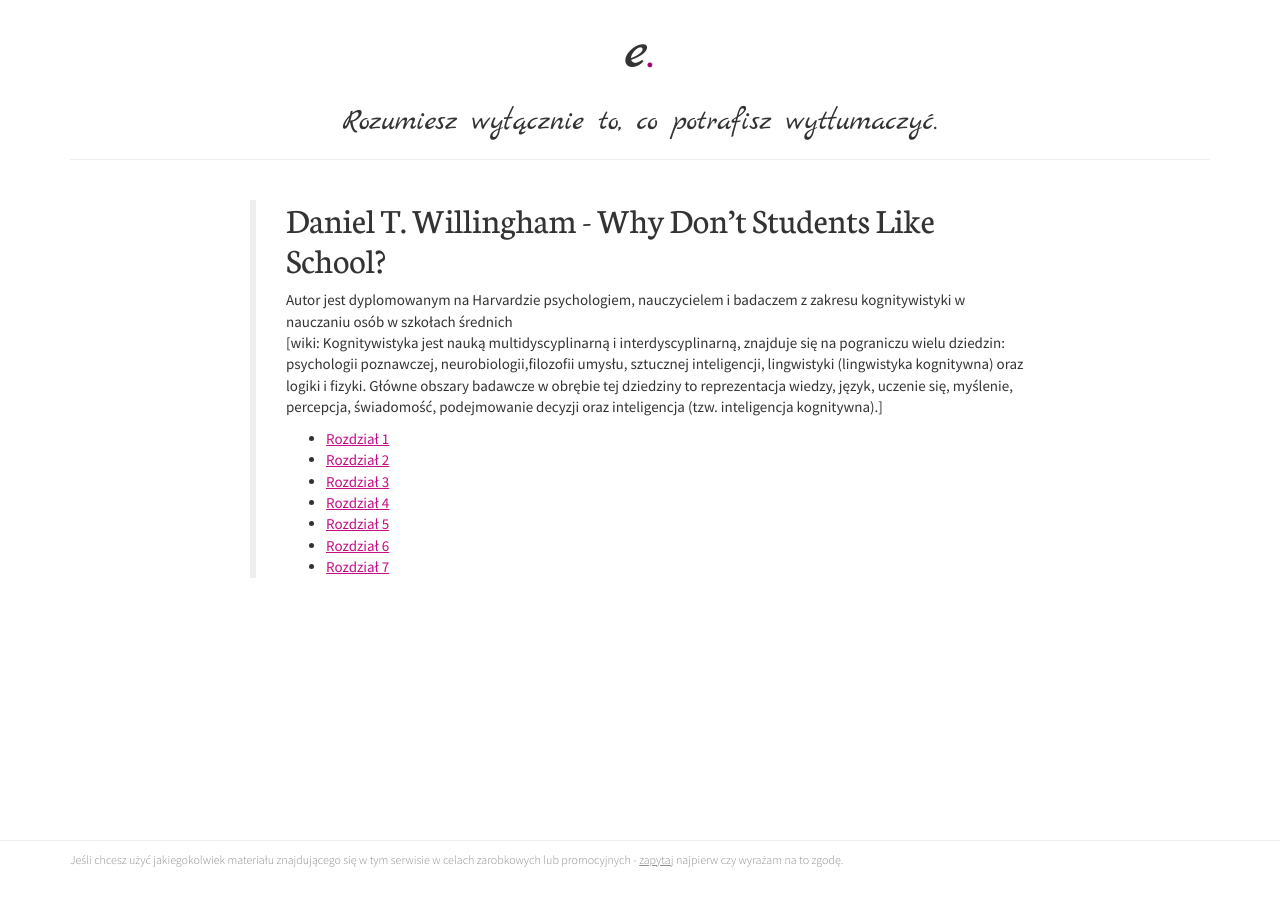
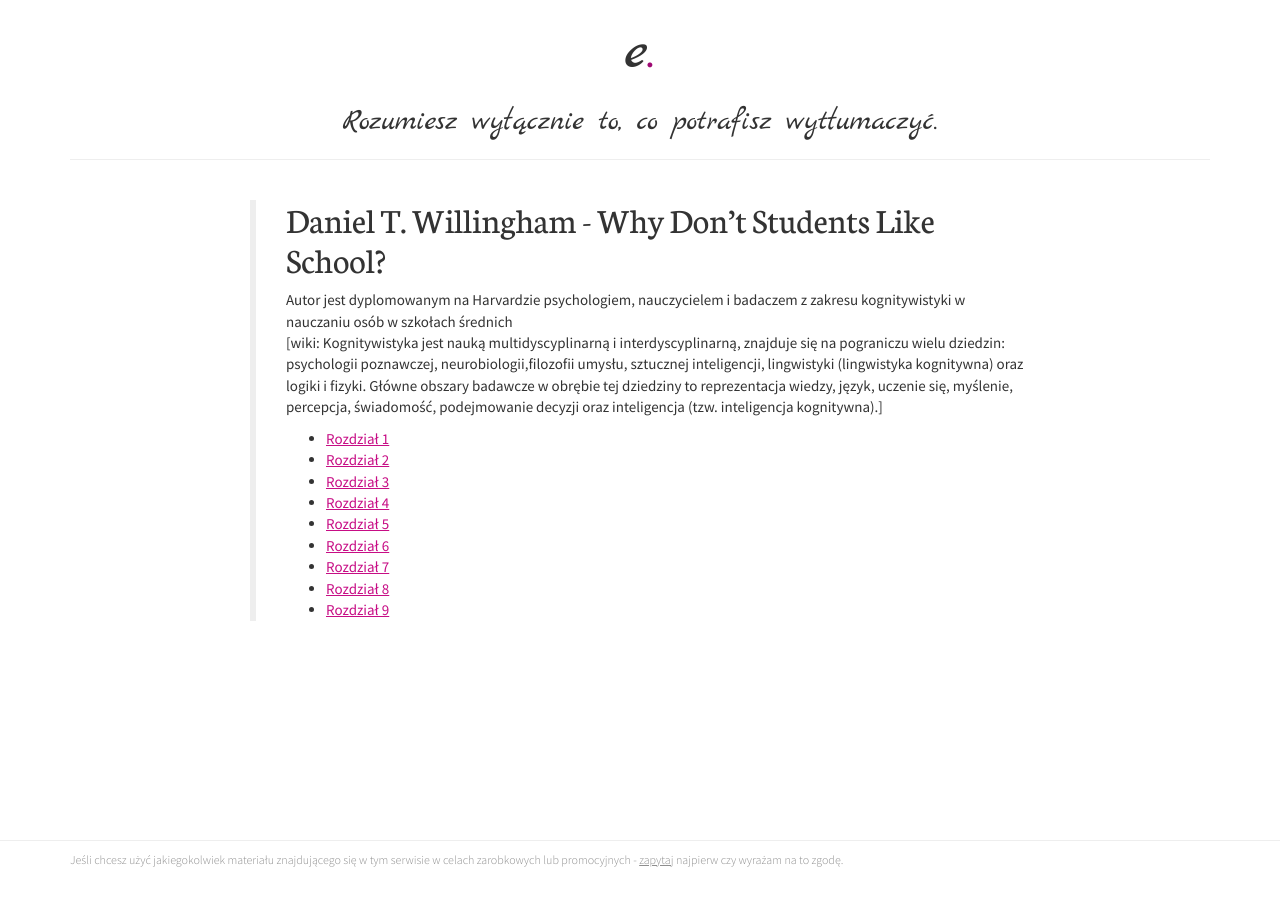
Before and after one commit to esencje/esencje.github.io, a Jekyll site: the page built from notatki-z-ksiazek/why-dont-students-like-school/why-dont-students-like-school.md, in a window 1280 px wide. Built offline with Jekyll 4.4.1, drawn with Linux system fonts in a browser that asks for light colours.

Commit message:
Update why-dont-students-like-school.md

```diff
--- a/notatki-z-ksiazek/why-dont-students-like-school/why-dont-students-like-school.md
+++ b/notatki-z-ksiazek/why-dont-students-like-school/why-dont-students-like-school.md
@@ -30,4 +30,10 @@
   <li>
     <a href="/notatki-z-ksiazek/why-dont-students-like-school-7/">Rozdział 7</a>
   </li>
+  <li>
+    <a href="/notatki-z-ksiazek/why-dont-students-like-school-8/">Rozdział 8</a>
+  </li>
+  <li>
+    <a href="/notatki-z-ksiazek/why-dont-students-like-school-9/">Rozdział 9</a>
+  </li>
 </ul>
```
